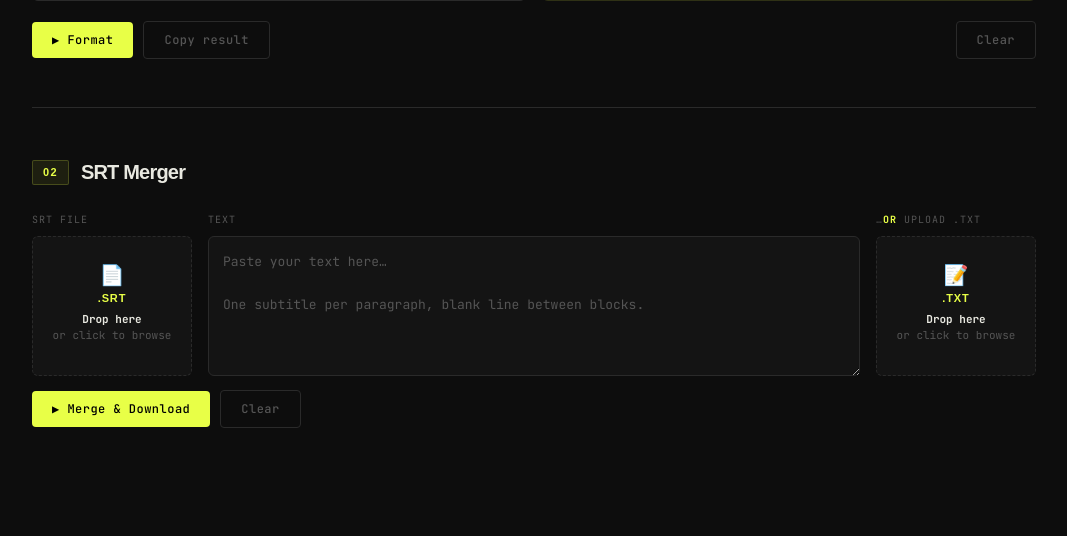
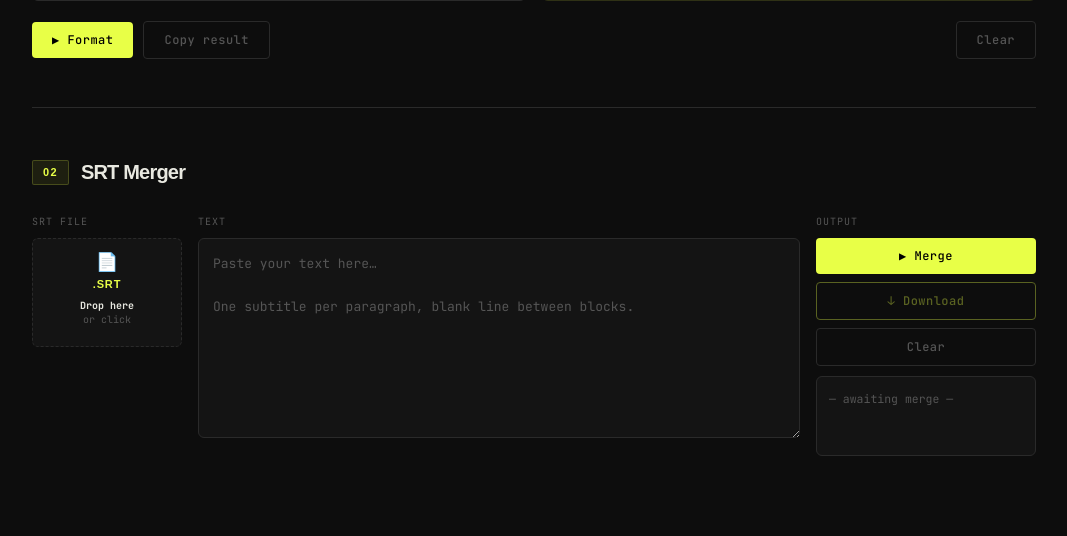
Before and after one commit to mishutkaasus-del/srt_merger, a Flask app: page / in a window 1280 px wide. Shown: the part 334-870 px from the top of the page, without its empty margins (106-1173 px from the left). Before the commit the page ends 762 px from the top, so only its background shows below. Run offline with Flask 3, Linux system fonts and the light colour scheme; some web fonts are replaced.

Commit message:
Add files via upload

```diff
--- a/templates/index.html
+++ b/templates/index.html
@@ -201,15 +201,40 @@
      TOOL 2 — SRT MERGER
   ══════════════════════════════ */
 
-  /* Layout: [SRT drop 160px] [gap] [textarea flex] [gap] [TXT drop 160px] */
-  .merger-row {
+  /*
+    Layout (per sketch):
+    Left col:  SRT drop + TXT drop stacked (fixed 150px)
+    Mid col:   textarea (flex, resizable)
+    Right col: buttons top + log panel below (fixed 220px)
+  */
+  .merger-body {
     display: grid;
-    grid-template-columns: 160px 1fr 160px;
+    grid-template-columns: 150px 1fr 220px;
     gap: 16px;
-    align-items: stretch;
+    align-items: start;
+  }
+  /* All direct children of merger-body are col wrappers.
+     Force identical top structure: label (20px) + 6px gap + content */
+  .merger-drops,
+  .merger-body > div,
+  .merger-right {
+    display: flex;
+    flex-direction: column;
+  }
+  .merger-body .col-label {
+    height: 20px;
+    line-height: 20px;
+    margin-bottom: 6px;
+    flex-shrink: 0;
   }
 
-  /* Drop zone — compact, fixed width */
+  /* Left col — two drop zones stacked */
+  .merger-drops {
+    display: flex;
+    flex-direction: column;
+  }
+
+  /* Drop zone */
   .drop-zone {
     border: 1.5px dashed var(--border);
     border-radius: 6px;
@@ -224,7 +249,7 @@
     align-items: center;
     justify-content: center;
     gap: 5px;
-    min-height: 140px;
+    min-height: 90px;
   }
   .drop-zone:hover, .drop-zone.drag-over {
     border-color: var(--accent);
@@ -243,7 +268,7 @@
     width: 100%;
     height: 100%;
   }
-  .drop-icon { font-size: 20px; line-height: 1; pointer-events: none; }
+  .drop-icon { font-size: 18px; line-height: 1; pointer-events: none; }
   .drop-ext {
     font-family: var(--display);
     font-size: 11px;
@@ -253,7 +278,7 @@
     pointer-events: none;
   }
   .drop-label {
-    font-size: 11px;
+    font-size: 10px;
     color: var(--muted);
     line-height: 1.4;
     pointer-events: none;
@@ -271,19 +296,16 @@
     padding: 0 4px;
   }
 
-  /* "or" highlight in col-label */
-  .or-highlight {
-    color: var(--accent);
-    font-weight: 700;
-  }
+  /* "or" highlight */
+  .or-highlight { color: var(--accent); font-weight: 700; }
 
-  /* Textarea col in merger — resizable */
+  /* Mid col — resizable textarea */
   .merger-textarea-col {
     display: flex;
     flex-direction: column;
     resize: vertical;
     overflow: hidden;
-    min-height: 140px;
+    min-height: 200px;
   }
   #merger-txt-textarea {
     flex: 1;
@@ -291,14 +313,67 @@
     min-height: 0;
   }
 
-  /* Column headers row — matches grid */
-  .merger-headers {
-    display: grid;
-    grid-template-columns: 160px 1fr 160px;
-    gap: 16px;
-    margin-bottom: 8px;
+  /* Right col */
+  .merger-right {
+    /* layout handled by .merger-body rule above */
   }
-  .merger-headers .col-label { margin-bottom: 0; }
+  .merger-btns {
+    display: flex;
+    flex-direction: column;
+    gap: 8px;
+    margin-bottom: 10px;
+  }
+  .btn-merge  { background: var(--accent); color: #000; width: 100%; justify-content: center; }
+  .btn-merge:hover { background: #d4e83a; transform: translateY(-1px); }
+  .btn-download {
+    background: transparent;
+    color: var(--accent);
+    border: 1.5px solid var(--accent);
+    width: 100%;
+    justify-content: center;
+    opacity: 0.35;
+    pointer-events: none;
+    transition: all 0.2s;
+  }
+  .btn-download.ready {
+    opacity: 1;
+    pointer-events: auto;
+    cursor: pointer;
+  }
+  .btn-download.ready:hover { background: rgba(232,255,71,0.08); transform: translateY(-1px); }
+  .btn-clear-merger {
+    background: transparent;
+    color: var(--muted);
+    border: 1px solid var(--border);
+    width: 100%;
+    justify-content: center;
+  }
+  .btn-clear-merger:hover { color: var(--text); border-color: var(--text); }
+
+  /* Log panel */
+  .merger-log-panel {
+    background: var(--surface);
+    border: 1px solid var(--border);
+    border-radius: 6px;
+    padding: 12px;
+    font-size: 11.5px;
+    font-family: var(--mono);
+    line-height: 1.7;
+    min-height: 80px;
+    max-height: 340px;
+    overflow-y: auto;
+    color: var(--muted);
+    white-space: pre-wrap;
+  }
+  .merger-log-panel::-webkit-scrollbar { width: 4px; }
+  .merger-log-panel::-webkit-scrollbar-track { background: transparent; }
+  .merger-log-panel::-webkit-scrollbar-thumb { background: var(--border); border-radius: 2px; }
+
+  .log-idle    { color: var(--muted); }
+  .log-ok      { color: var(--success); }
+  .log-warn    { color: var(--accent2); }
+  .log-err     { color: var(--error); }
+  .log-summary { color: var(--text); font-weight: 500; margin-top: 4px; border-top: 1px solid var(--border); padding-top: 6px; }
 </style>
 </head>
 <body>
@@ -350,17 +425,11 @@
       <h2 class="tool-title">SRT Merger</h2>
     </div>
 
-    <!-- column labels -->
-    <div class="merger-headers">
-      <div class="col-label">SRT file</div>
-      <div class="col-label">Text</div>
-      <div class="col-label">…<span class="or-highlight">or</span> upload .txt</div>
-    </div>
+    <div class="merger-body">
 
-    <!-- main three-col row -->
-    <div class="merger-row">
-
-      <!-- SRT drop -->
+      <!-- Left: SRT drop -->
+      <div class="merger-drops">
+        <p class="col-label">SRT file</p>
         <div class="drop-zone" id="srt-drop"
              ondrop="handleDrop(event,'srt')"
              ondragover="handleDragOver(event)"
@@ -368,36 +437,32 @@
           <input type="file" accept=".srt" id="srt-input" onchange="handleFileSelect(this,'srt')">
           <div class="drop-icon">📄</div>
           <div class="drop-ext">.SRT</div>
-        <div class="drop-label"><strong>Drop here</strong><br>or click to browse</div>
+          <div class="drop-label"><strong>Drop here</strong><br>or click</div>
           <div class="drop-filename" id="srt-filename"></div>
         </div>
+      </div>
 
-      <!-- Text textarea -->
+      <!-- Mid: textarea -->
+      <div>
+        <p class="col-label">Text</p>
         <div class="merger-textarea-col">
           <textarea id="merger-txt-textarea"
             placeholder="Paste your text here…&#10;&#10;One subtitle per paragraph, blank line between blocks."></textarea>
         </div>
-
-      <!-- TXT drop -->
-      <div class="drop-zone" id="merger-txt-drop"
-           ondrop="handleDrop(event,'txt')"
-           ondragover="handleDragOver(event)"
-           ondragleave="handleDragLeave(event)">
-        <input type="file" accept=".txt" id="txt-input" onchange="handleFileSelect(this,'txt')">
-        <div class="drop-icon">📝</div>
-        <div class="drop-ext">.TXT</div>
-        <div class="drop-label"><strong>Drop here</strong><br>or click to browse</div>
-        <div class="drop-filename" id="txt-filename"></div>
       </div>
 
-    </div><!-- /merger-row -->
-
-    <div class="btn-row">
-      <button class="btn btn-primary" id="merge-btn" onclick="runMerger()">▶  Merge &amp; Download</button>
-      <button class="btn btn-ghost" onclick="clearMerger()">Clear</button>
+      <!-- Right: buttons + log -->
+      <div class="merger-right">
+        <p class="col-label">Output</p>
+        <div class="merger-btns">
+          <button class="btn btn-merge" id="merge-btn" onclick="runMerge()">▶  Merge</button>
+          <button class="btn btn-download" id="download-btn" onclick="downloadResult()">↓  Download</button>
+          <button class="btn btn-clear-merger" onclick="clearMerger()">Clear</button>
+        </div>
+        <div class="merger-log-panel" id="merger-log"><span class="log-idle">— awaiting merge —</span></div>
       </div>
 
-    <div class="status" id="merger-log"></div>
+    </div><!-- /merger-body -->
   </section>
 
 </main>
@@ -439,8 +504,9 @@ document.getElementById('fmt-input').addEventListener('paste', () => {
 
 // ══ SRT MERGER ═════════════════════════════
 
-let srtFile = null;
-let txtFile = null;
+let srtFile   = null;
+let lastBlob  = null;
+let lastFilename = 'merged.srt';
 
 function handleDragOver(e) {
   e.preventDefault();
@@ -464,97 +530,118 @@ function setFile(file, type) {
     srtFile = file;
     document.getElementById('srt-filename').textContent = file.name;
     document.getElementById('srt-drop').classList.add('has-file');
-  } else {
-    txtFile = file;
-    document.getElementById('txt-filename').textContent = file.name;
-    document.getElementById('merger-txt-drop').classList.add('has-file');
-    // clear textarea since file takes priority
-    document.getElementById('merger-txt-textarea').value = '';
   }
 }
 
-async function runMerger() {
-  const logEl = document.getElementById('merger-log');
-  const btn   = document.getElementById('merge-btn');
+function setLog(html) {
+  document.getElementById('merger-log').innerHTML = html;
+}
+
+function formatLog(rawLog) {
+  // rawLog is pipe-separated lines from X-Log header
+  const lines = rawLog.split(' | ').filter(l => l.trim());
+  let html = '';
+  let summaryLine = '';
+
+  for (const line of lines) {
+    if (line.includes('[MISSING]')) {
+      html += `<span class="log-err">❌ ${escHtml(line.replace('[MISSING]','').trim())}</span>\n`;
+    } else if (line.includes('[SKIP]')) {
+      html += `<span class="log-err">⏭️ ${escHtml(line.replace('[SKIP]','').trim())}</span>\n`;
+    } else if (line.includes('[APPROX]')) {
+      html += `<span class="log-warn">⚠️ ${escHtml(line.replace('[APPROX]','').trim())}</span>\n`;
+    } else if (line.includes('[OK]') || line.match(/\d+ subtitles/)) {
+      summaryLine = line;
+    } else {
+      html += `<span class="log-warn">${escHtml(line)}</span>\n`;
+    }
+  }
+
+  // summary at bottom
+  if (summaryLine) {
+    const hasIssues = rawLog.includes('[MISSING]') || rawLog.includes('[SKIP]') || rawLog.includes('[APPROX]');
+    const icon = hasIssues ? '🟡' : '✅';
+    html += `<span class="log-summary">${icon} ${escHtml(summaryLine.trim())}</span>`;
+  }
+
+  return html || '<span class="log-ok">✅ Done — no issues found</span>';
+}
+
+function escHtml(s) {
+  return s.replace(/&/g,'&amp;').replace(/</g,'&lt;').replace(/>/g,'&gt;');
+}
+
+async function runMerge() {
+  const btn = document.getElementById('merge-btn');
 
   if (!srtFile) {
-    showLog(logEl, 'Please provide an SRT file.', 'err'); return;
+    setLog('<span class="log-err">❌ Please provide an SRT file.</span>'); return;
   }
-
   const txtText = document.getElementById('merger-txt-textarea').value.trim();
-
   if (!txtFile && !txtText) {
-    showLog(logEl, 'Please enter translation text or upload a .txt file.', 'err'); return;
+    setLog('<span class="log-err">❌ Please enter text or upload a .txt file.</span>'); return;
   }
 
   btn.disabled = true;
   btn.textContent = '⏳  Processing…';
-  logEl.style.display = 'none';
+  setLog('<span class="log-idle">Processing…</span>');
+
+  // reset download btn
+  lastBlob = null;
+  const dlBtn = document.getElementById('download-btn');
+  dlBtn.classList.remove('ready');
 
   const fd = new FormData();
   fd.append('srt', srtFile);
-  if (txtFile) {
-    fd.append('txt', txtFile);
-  } else {
   fd.append('txt_text', txtText);
-  }
 
   try {
     const res = await fetch('/api/merge', { method: 'POST', body: fd });
 
     if (!res.ok) {
-      const err = await res.json();
-      showLog(logEl, err.error || 'Server error', 'err');
+      let errMsg = 'Server error';
+      try { const e = await res.json(); errMsg = e.error || errMsg; } catch {}
+      setLog(`<span class="log-err">❌ ${escHtml(errMsg)}</span>`);
       return;
     }
 
-    const blob = await res.blob();
-    const log  = res.headers.get('X-Log') || '';
-    const cd   = res.headers.get('Content-Disposition') || '';
-    const nameMatch = cd.match(/filename="?([^"]+)"?/);
-    const filename  = nameMatch ? nameMatch[1] : 'merged.srt';
+    lastBlob = await res.blob();
+    const rawLog = res.headers.get('X-Log') || '';
+    const cd = res.headers.get('Content-Disposition') || '';
+    const nm = cd.match(/filename="?([^"]+)"?/);
+    lastFilename = nm ? nm[1] : 'merged.srt';
 
-    const url = URL.createObjectURL(blob);
+    setLog(formatLog(rawLog));
+
+    // enable download button
+    dlBtn.classList.add('ready');
+
+  } catch(e) {
+    setLog(`<span class="log-err">❌ Network error: ${escHtml(e.message)}</span>`);
+  } finally {
+    btn.disabled = false;
+    btn.textContent = '▶  Merge';
+  }
+}
+
+function downloadResult() {
+  if (!lastBlob) return;
+  const url = URL.createObjectURL(lastBlob);
   const a = document.createElement('a');
-    a.href = url; a.download = filename;
+  a.href = url; a.download = lastFilename;
   document.body.appendChild(a); a.click();
   document.body.removeChild(a);
   URL.revokeObjectURL(url);
-
-    const hasIssues = log.includes('[MISSING]') || log.includes('[SKIP]') || log.includes('[APPROX]');
-    const cls = hasIssues ? 'warn' : 'ok';
-    const logFormatted = log
-      .split(' | ').join('\n')
-      .replace(/\[OK\]/g, '✓')
-      .replace(/\[MISSING\]/g, '✗ MISSING')
-      .replace(/\[APPROX\]/g, '~ APPROX')
-      .replace(/\[SKIP\]/g, '! SKIP');
-    showLog(logEl, logFormatted || '✓ Done — no issues found', cls);
-
-  } catch(e) {
-    showLog(logEl, 'Network error: ' + e.message, 'err');
-  } finally {
-    btn.disabled = false;
-    btn.textContent = '▶  Merge & Download';
-  }
-}
-
-function showLog(el, text, cls) {
-  el.textContent = text;
-  el.className = 'status ' + cls;
-  el.style.display = 'block';
 }
 
 function clearMerger() {
-  srtFile = null; txtFile = null;
+  srtFile = null; lastBlob = null;
   document.getElementById('srt-filename').textContent = '';
-  document.getElementById('txt-filename').textContent = '';
   document.getElementById('srt-drop').classList.remove('has-file');
-  document.getElementById('merger-txt-drop').classList.remove('has-file');
   document.getElementById('srt-input').value = '';
-  document.getElementById('txt-input').value = '';
   document.getElementById('merger-txt-textarea').value = '';
-  document.getElementById('merger-log').style.display = 'none';
+  document.getElementById('download-btn').classList.remove('ready');
+  setLog('<span class="log-idle">— awaiting merge —</span>');
 }
 </script>
 </body>
```
Lines whose indentation alone changed are shown as unchanged.
